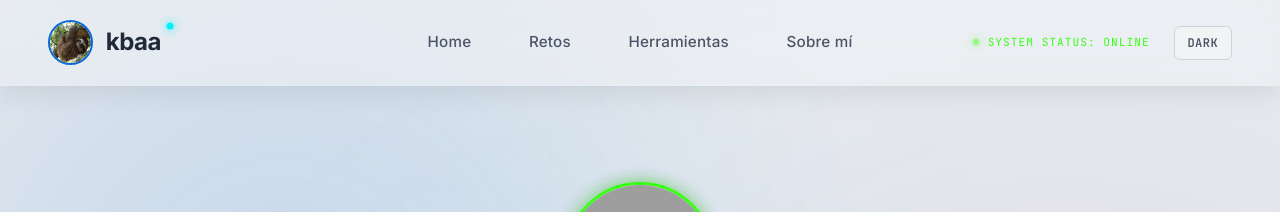
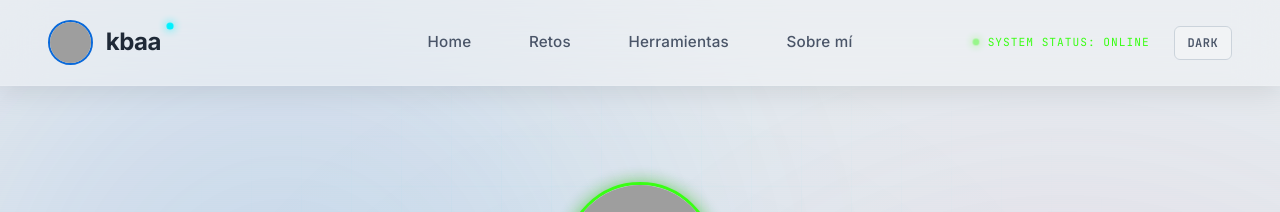
Before and after one commit to kbbaa/kbbaa.github.io, a Jekyll site: the page built from sobre-mi.md, in a window 1280 px wide. Shown: the top 212 px of the page. Built offline with Jekyll 4.4.1, drawn with Linux system fonts in a browser that asks for light colours; grey boxes are pictures that could not be loaded.

Commit message:
Update default.html

```diff
--- a/_layouts/default.html
+++ b/_layouts/default.html
@@ -10,7 +10,7 @@
   <meta name="description" content="{{ page.description | default: site.description }}">
   <meta property="og:title" content="{{ page.title }} | OSINT Portfolio – kbaa">
   <meta property="og:description" content="{{ page.description | default: site.description }}">
-  <meta property="og:image" content="{{ site.url }}{{ '/assets/img/oso.jpg' | relative_url }}">
+  <meta property="og:image" content="{{ site.url }}{{ '/assets/img/oso1.png' | relative_url }}">
   <meta property="og:url" content="{{ site.url }}{{ page.url }}">
   <meta property="og:type" content="website">
   <meta name="twitter:card" content="summary_large_image">
@@ -1370,7 +1370,7 @@
     <div class="container">
       <div class="logo-group">
         <a href="{{ '/' | relative_url }}" style="text-decoration: none; display: flex; align-items: center; gap: 0.8rem;">
-          <img src="{{ '/assets/img/oso.jpg' | relative_url }}" alt="Profile" class="profile-pic">
+          <img src="{{ '/assets/img/oso1.png' | relative_url }}" alt="Profile" class="profile-pic">
           <span class="logo">kbaa</span>
         </a>
       </div>
```
